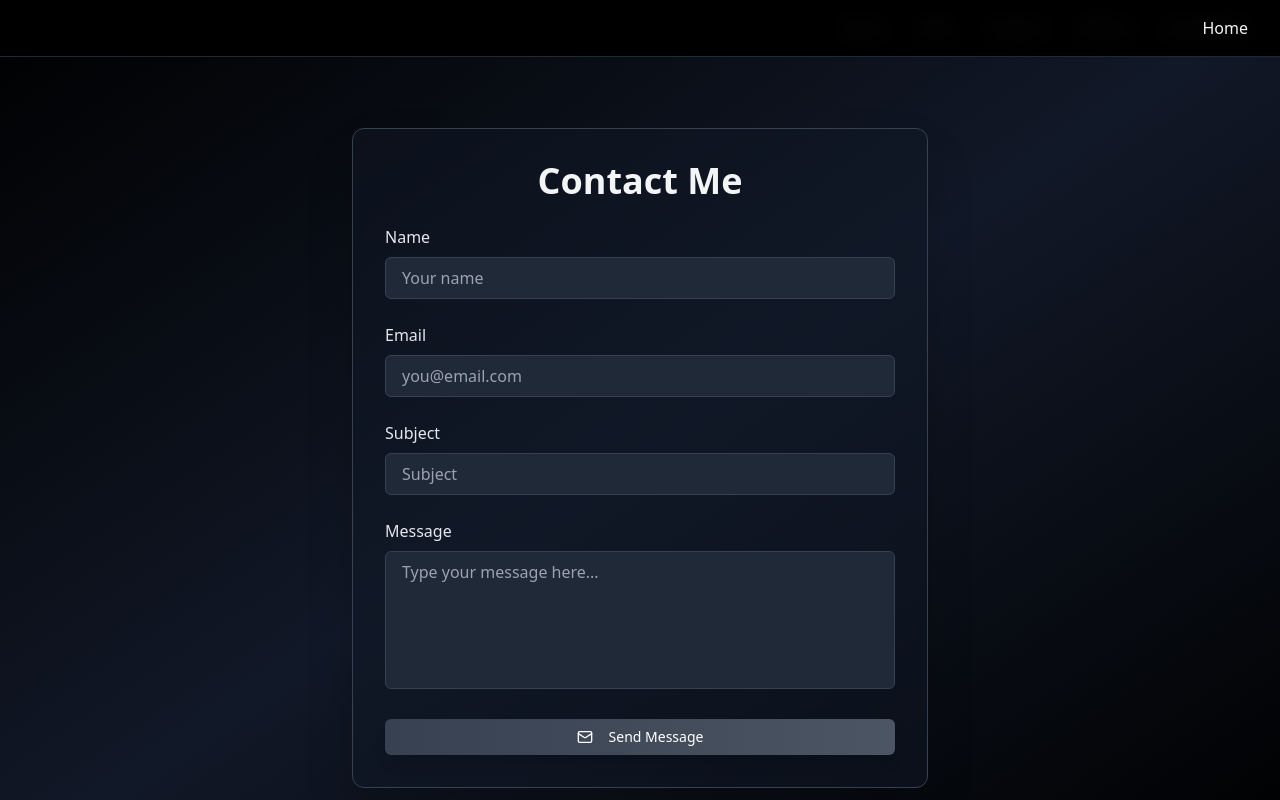
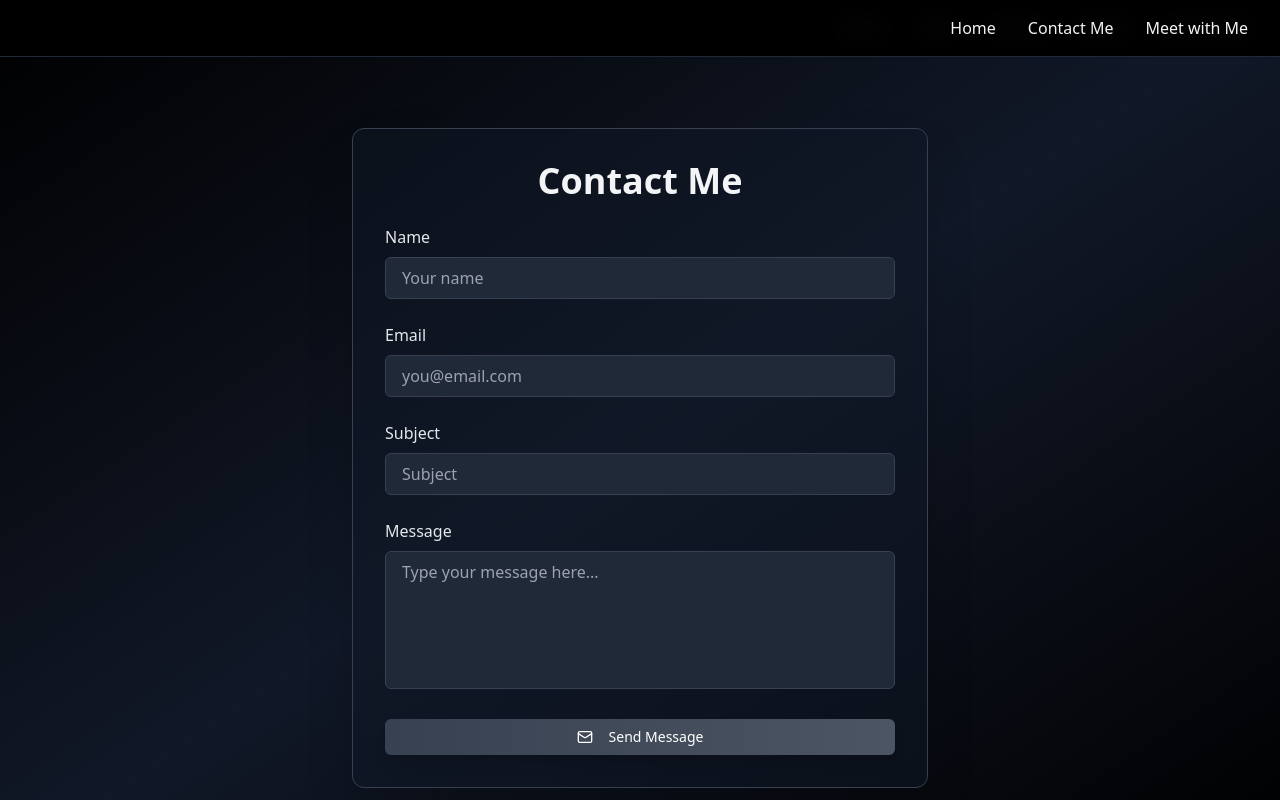
Before and after one commit to MattMW04/Matt-Wilcox-Portfolio-Site, a Next.js app: page /contact in a window 1280 px wide. Shown: the top 800 px of the page. Built offline with nearby package versions, Linux system fonts and the light colour scheme.

Commit message:
updated header

```diff
--- a/app/components/contact-page-header.tsx
+++ b/app/components/contact-page-header.tsx
@@ -16,10 +16,27 @@ export default function ContactHeader() {
 
                         <div className="hidden md:flex space-x-8">
                             <Link
+                                aria-label="Home"
                                 href="/"
                                 className="text-gray-100 hover:text-blue-300 transition-colors duration-300 relative group"
                             >
                                 Home
+                                <span className="absolute -bottom-1 left-0 w-0 h-0.5 bg-gray-100 transition-all duration-300 group-hover:w-full"></span>
+                            </Link>
+                            <Link
+                                aria-label="Contact Me"
+                                href="/contact"
+                                className="text-gray-100 hover:text-blue-300 transition-colors duration-300 relative group"
+                            >
+                                Contact Me
+                                <span className="absolute -bottom-1 left-0 w-0 h-0.5 bg-gray-100 transition-all duration-300 group-hover:w-full"></span>
+                            </Link>
+                            <Link
+                                aria-label="Meet with Me"
+                                href="/meet"
+                                className="text-gray-100 hover:text-blue-300 transition-colors duration-300 relative group"
+                            >
+                                Meet with Me
                                 <span className="absolute -bottom-1 left-0 w-0 h-0.5 bg-gray-100 transition-all duration-300 group-hover:w-full"></span>
                             </Link>
                         </div>
@@ -68,11 +85,28 @@ export default function ContactHeader() {
                     </button>
                     <nav className="flex flex-col space-y-6 mt-10">
                         <Link
+                            aria-label="Home"
                             href="/"
                             className="text-gray-100 hover:text-blue-300 transition-colors duration-300"
                             onClick={() => setSidebarOpen(false)}
                         >
                             Home
+                        </Link>
+                        <Link
+                            aria-label="Contact Me"
+                            href="/contact"
+                            className="text-gray-100 hover:text-blue-300 transition-colors duration-300 relative group"
+                        >
+                            Contact Me
+                            <span className="absolute -bottom-1 left-0 w-0 h-0.5 bg-gray-100 transition-all duration-300 group-hover:w-full"></span>
+                        </Link>
+                        <Link
+                            aria-label="Meet with Me"
+                            href="/meet"
+                            className="text-gray-100 hover:text-blue-300 transition-colors duration-300 relative group"
+                        >
+                            Meet with Me
+                            <span className="absolute -bottom-1 left-0 w-0 h-0.5 bg-gray-100 transition-all duration-300 group-hover:w-full"></span>
                         </Link>
                     </nav>
                 </div>
```
